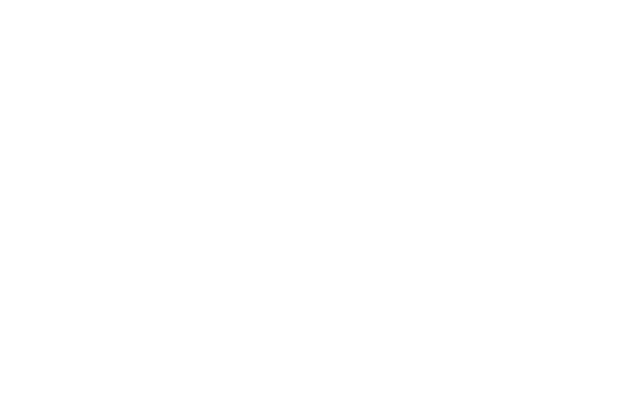
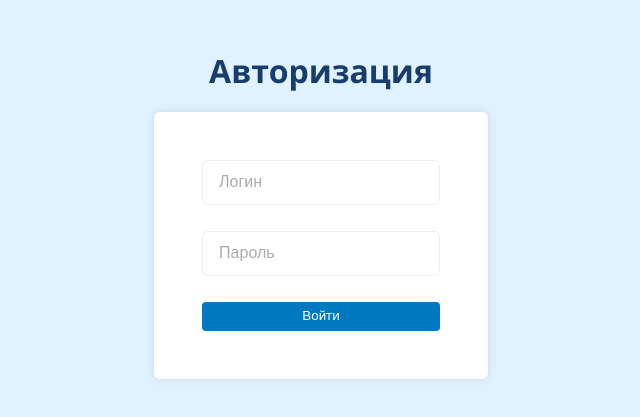
Before and after one commit to strukovd/gazprom-partners, a Nuxt app: page /login in a window 1280 px wide. Before the commit this address had no page. Shown: the part 207-624 px from the top of the page, without its empty margins (319-959 px from the left). Built offline with nearby package versions, Linux system fonts and the light colour scheme.

Commit message:
added login page

```diff
--- /dev/null
+++ b/app/pages/login/index.vue
@@ -0,0 +1,51 @@
+<template>
+	<section class="login-page">
+		<div class="auth">
+			<h2 class="title">Авторизация</h2>
+			<div class="form">
+				<BaseTextBox placeholder="Логин"/>
+				<BaseTextBox placeholder="Пароль"/>
+				<BaseButton>Войти</BaseButton>
+			</div>
+		</div>
+	</section>
+</template>
+
+<script lang="ts" setup>
+import BaseButton from '~/components/common/BaseButton.vue';
+import BaseTextBox from '~/components/common/BaseTextBox.vue';
+
+
+</script>
+
+<style lang="scss">
+body:has(.login-page) {
+	background-color: #e0f2fe;
+	font-family: 'Segoe UI', Tahoma, Geneva, Verdana, sans-serif;
+	color: #183d6d;
+}
+
+.login-page {
+	display: flex;
+	justify-content: center;
+	align-items: center;
+	min-height: 100vh;
+
+	.auth {
+		.title {
+			font-size: 2em;
+			text-align: center;
+			margin-bottom:.6em;
+		}
+		.form {
+			padding:3em;
+			display: flex;
+			flex-direction: column;
+			gap: 1em;
+			background-color: #fff;
+			border-radius: 6px;
+			filter: drop-shadow(0px 0px 4px rgba(0, 0, 0, 0.1));
+		}
+	}
+}
+</style>
```
